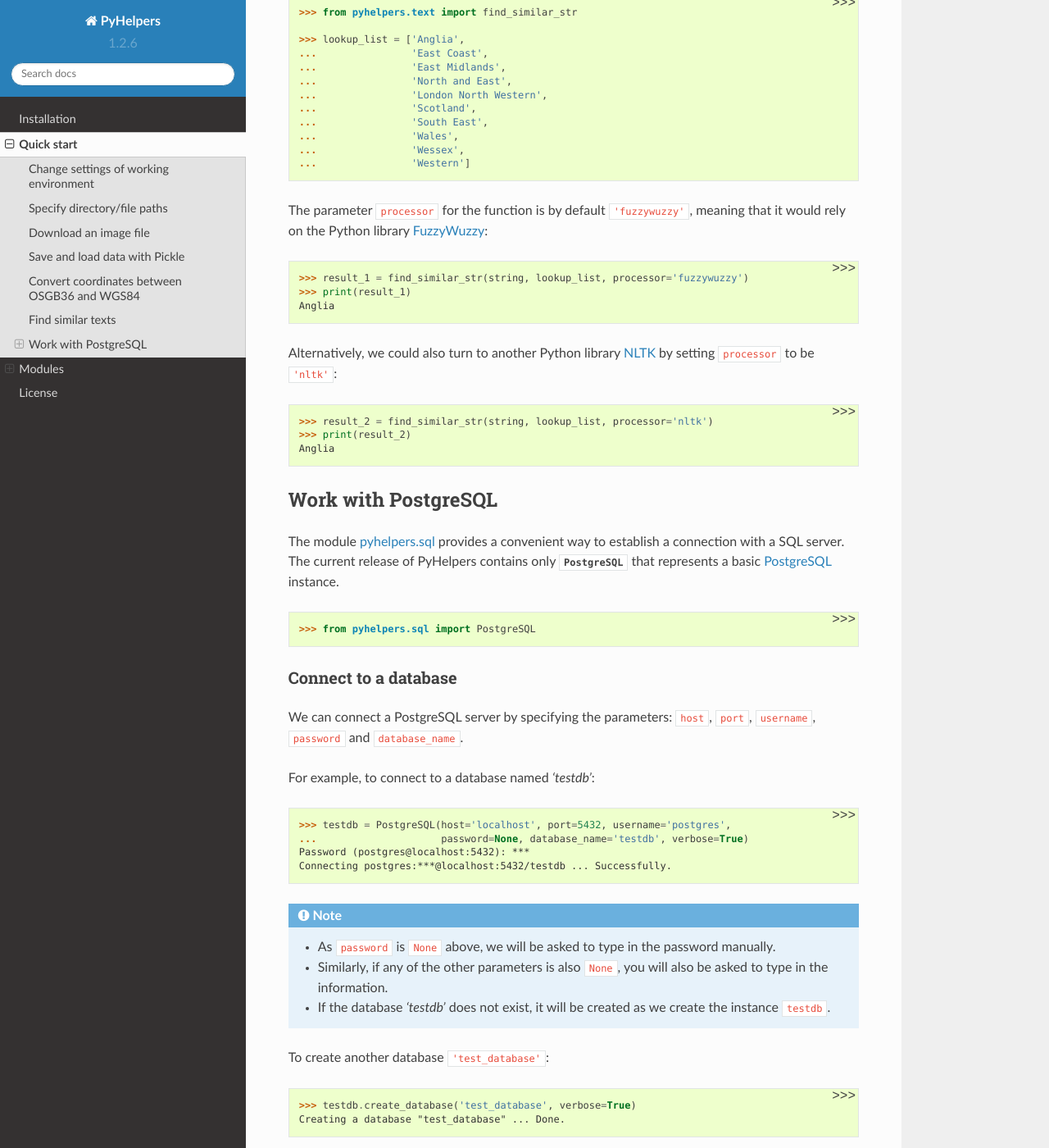
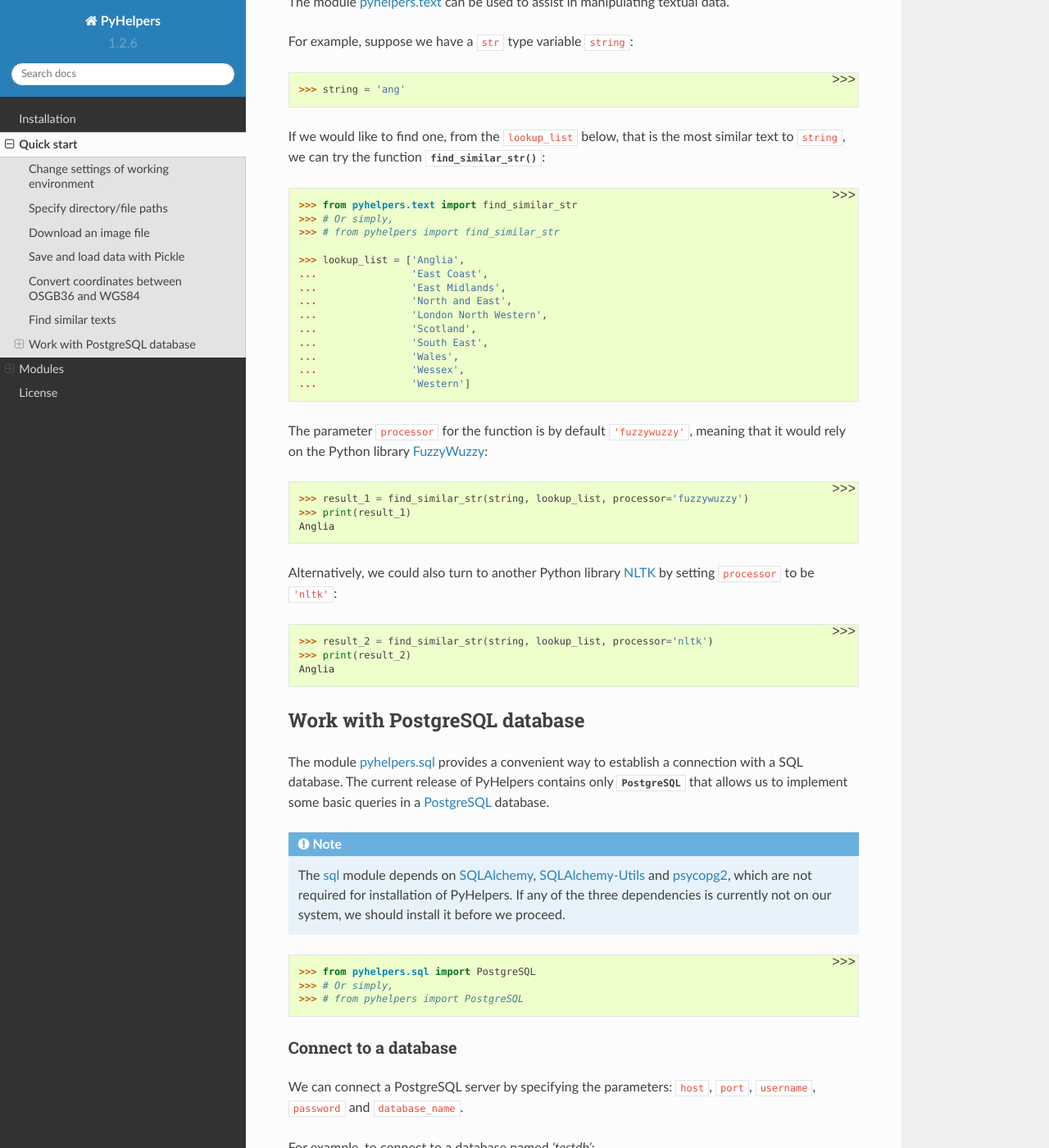
Before and after one commit to mikeqfu/pyhelpers, a Sphinx documentation site: the page built from docs/source/quick-start.rst, in a window 1280 px wide and 1400 px high, scrolled down 6257 px. Shown: the whole window at 82% size. Built offline with Sphinx 7.4.7 and the Read the Docs theme 2.0.0, drawn with Linux system fonts in a browser that asks for light colours; some of the changed text lies outside the part shown.

Commit message:
modify \docs\source\quick-start.rst

```diff
--- a/docs/source/quick-start.rst
+++ b/docs/source/quick-start.rst
@@ -17,7 +17,7 @@
     text
     sql
 
-This part of the documentation provides **a couple of quick examples for each module** to demonstrate what they may offer to assist with our data manipulation.
+This part of the documentation provides a quick tutorial with **a couple of examples for each module** to demonstrate what the package may offer to assist with our data manipulation.
 
 
 .. _settings-examples:
@@ -25,13 +25,15 @@
 Change settings of working environment
 ======================================
 
-The module :ref:`pyhelpers.settings<settings>` can be used to alter settings with `pandas`_, `numpy`_, `matplotlib`_ and `gdal`_ for our working environment. For example, the function :py:func:`pd_preferences()<pyhelpers.settings.pd_preferences>` alters a few default `pandas`_ settings (given ``reset=False``), such as representation and maximum number of columns when displaying a `pandas.DataFrame`_:
+The module :ref:`pyhelpers.settings<settings>` can be used to alter settings with `pandas`_, `numpy`_, `matplotlib`_ and `GDAL`_ for our working environment. For example, the function :py:func:`pd_preferences()<pyhelpers.settings.pd_preferences>` alters a few default `pandas`_ settings (given ``reset=False``), such as representation and maximum number of columns when displaying a `pandas.DataFrame`_:
 
 .. code-block:: python
 
-   >>> from pyhelpers.settings import pd_preferences
+    >>> from pyhelpers.settings import pd_preferences
+    >>> # Or simply,
+    >>> # from pyhelpers import pd_preferences
 
-   >>> pd_preferences(reset=False)
+    >>> pd_preferences(reset=False)
 
 When ``reset=True``, all parameters are reset to their default values.
 
@@ -50,6 +52,8 @@
 .. code-block:: python
 
     >>> from pyhelpers.dir import cd
+    >>> # Or simply,
+    >>> # from pyhelpers import cd
 
     >>> cwd = cd()
     >>> print(cwd)
@@ -119,6 +123,8 @@
 .. code-block:: python
 
     >>> from pyhelpers.dir import delete_dir
+    >>> # Or simply,
+    >>> # from pyhelpers import delete_dir
 
     >>> delete_dir(path_to_qs, verbose=True)
     The directory "\pyhelpers_quick_start" is not empty.
@@ -136,6 +142,8 @@
 .. code-block:: python
 
     >>> from pyhelpers.ops import download_file_from_url
+    >>> # Or simply,
+    >>> # from pyhelpers import download_file_from_url
 
 For example, we can use the function :py:func:`download_file_from_url()<pyhelpers.ops.download_file_from_url>` (requiring `requests`_ and `tqdm`_) to download files from a given URL. Suppose we would like to download a Python logo from the homepage of `Python`_, where the URL of the logo is:
 
@@ -175,6 +183,8 @@
 .. code-block:: python
 
     >>> from pyhelpers.ops import confirmed
+    >>> # Or simply,
+    >>> # from pyhelpers import confirmed
 
 .. code-block:: python
 
@@ -228,6 +238,8 @@
 .. code-block:: python
 
     >>> from pyhelpers.store import save_pickle, load_pickle
+    >>> # Or simply,
+    >>> # from pyhelpers import save_pickle, load_pickle
 
 For example, to save ``dat`` to ``path_to_dat`` (see the :ref:`path_to_dat<path-to-dat>` in :ref:`dir<dir-examples>` above):
 
@@ -274,6 +286,8 @@
 .. code-block:: python
 
     >>> from pyhelpers.geom import osgb36_to_wgs84
+    >>> # Or simply,
+    >>> # from pyhelpers import osgb36_to_wgs84
 
 To convert coordinate of a single point ``(530034, 180381)``:
 
@@ -321,6 +335,8 @@
 .. code-block:: python
 
     >>> from pyhelpers.text import find_similar_str
+    >>> # Or simply,
+    >>> # from pyhelpers import find_similar_str
 
     >>> lookup_list = ['Anglia',
     ...                'East Coast',
@@ -352,14 +368,20 @@
 
 .. _sql-examples:
 
-Work with PostgreSQL
-====================
+Work with PostgreSQL database
+=============================
 
-The module :ref:`pyhelpers.sql<sql>` provides a convenient way to establish a connection with a SQL server. The current release of PyHelpers contains only :py:class:`PostgreSQL<pyhelpers.sql.PostgreSQL>` that represents a basic `PostgreSQL`_ instance.
+The module :ref:`pyhelpers.sql<sql>` provides a convenient way to establish a connection with a SQL database. The current release of PyHelpers contains only :py:class:`PostgreSQL<pyhelpers.sql.PostgreSQL>` that allows us to implement some basic queries in a `PostgreSQL`_ database.
+
+.. note::
+
+    The :ref:`sql<sql>` module depends on `SQLAlchemy`_, `SQLAlchemy-Utils`_ and `psycopg2`_, which are not required for installation of PyHelpers. If any of the three dependencies is currently not on our system, we should install it before we proceed.
 
 .. code-block:: python
 
     >>> from pyhelpers.sql import PostgreSQL
+    >>> # Or simply,
+    >>> # from pyhelpers import PostgreSQL
 
 
 Connect to a database
@@ -504,10 +526,10 @@
 .. _`pandas`: https://pandas.pydata.org/
 .. _`pandas.DataFrame`: https://pandas.pydata.org/pandas-docs/stable/user_guide/dsintro.html#dataframe
 .. _`matplotlib`: https://matplotlib.org/
-.. _`gdal`: https://pypi.org/project/GDAL/
-.. _`requests`: https://2.python-requests.org/en/master/
-.. _`tqdm`: https://pypi.org/project/tqdm/
-.. _`Pillow`: https://pypi.org/project/Pillow/
+.. _`GDAL`: https://gdal.org/
+.. _`requests`: https://github.com/psf/requests
+.. _`tqdm`: https://github.com/tqdm/tqdm
+.. _`Pillow`: https://python-pillow.org/
 .. _`openpyxl`: https://openpyxl.readthedocs.io/en/stable/
 .. _`XlsxWriter`: https://xlsxwriter.readthedocs.io
 .. _`xlrd`: https://xlrd.readthedocs.io/en/latest/
@@ -515,6 +537,9 @@
 .. _`FuzzyWuzzy`: https://github.com/seatgeek/fuzzywuzzy/
 .. _`NLTK`: https://www.nltk.org/
 .. _`PostgreSQL`: https://www.postgresql.org/
+.. _`SQLAlchemy`: https://www.sqlalchemy.org/
+.. _`SQLAlchemy-Utils`: https://github.com/kvesteri/sqlalchemy-utils
+.. _`psycopg2`: https://www.psycopg.org/
 .. _`pandas.DataFrame.to_sql`: https://pandas.pydata.org/pandas-docs/stable/reference/api/pandas.DataFrame.to_sql.html
 
 **(The end of the quick start)**
```
